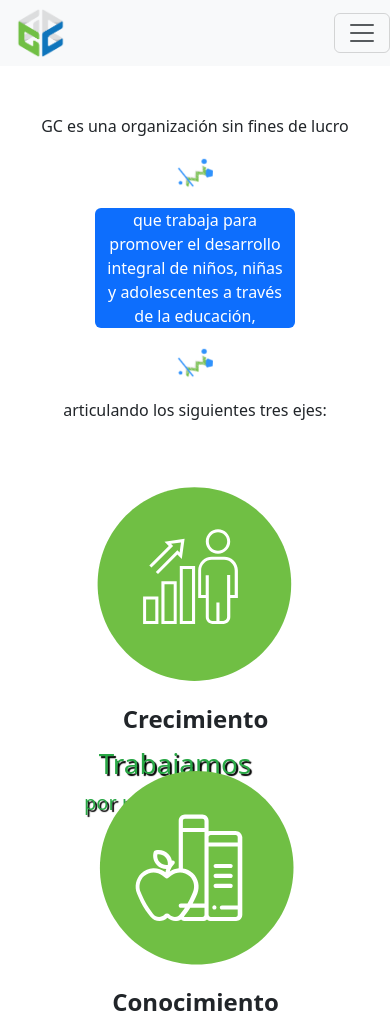
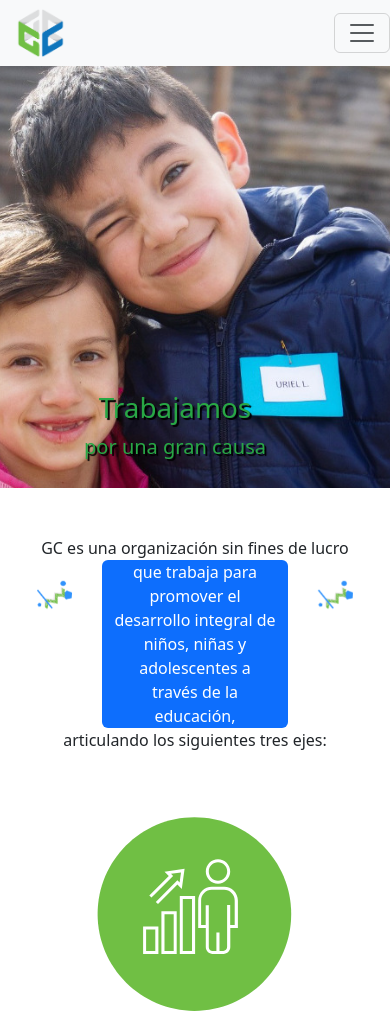
Before and after one commit to AlvaroJC17/P_INTEGRADOR_01, a plain HTML site: page index.html in a window 390 px wide. Shown: the top 1023 px of the page. Drawn offline with nearby package versions, Linux system fonts and the light colour scheme.

Commit message:
Update index.html
modificacion final home

```diff
--- a/index.html
+++ b/index.html
@@ -46,7 +46,7 @@
     </nav>
 
 
-    <header class="container-fluid mb-4 contenido">
+    <header class="container-fluid mb-4 contenido imagenCentral">
 
         <div class=" contenedorTexto text-center">
             <h2 class="textoImg fs-1 animate__animated animate__zoomIn">Trabajamos</h2>
@@ -60,17 +60,17 @@
 
         <section class="textoMain text-center container-fluid">
             <div class="my-5 container textoCentral">
+
                 <p class="text-center mb-0">GC es una organización sin fines de lucro</p>
-                <div class="d-flex justify-content-center flex-wrap  row">
-                    <span
-                        class="logoGC mx-5 col-md-1 border border-0 px-0 mx-0 animate__animated animate__fadeInLeft"></span>
-                    <p class="mx-4 mb-0 text-white parrafoMain col-7 rounded bg-primary">que trabaja para promover el
-                        desarrollo
-                        integral de niños, niñas y adolescentes a través de la educación,</p>
-                    <span
-                        class="logoGC mx-5 col-md-1 border border-0 px-0 mx-0 animate__animated animate__fadeInRight"></span>
+
+                <div class="iconosLaterales d-flex justify-content-center flex-nowrap  row">
+                    <span class="logoGC mx-0 col-md-1 border border-0 px-0 mx-0 animate__animated animate__fadeInLeft"></span>
+                    <p class="mb-0 text-white parrafoMain col-7 rounded bg-primary">que trabaja para promover el desarrollo integral de niños, niñas y adolescentes a través de la educación,</p>
+                    <span class="logoGC mx-0 col-md-1 border border-0 px-0 mx-0 animate__animated animate__fadeInRight"></span>
                 </div>
+
                 <p>articulando los siguientes tres ejes:</p>
+
             </div>
 
             <div class="m-5">
@@ -93,17 +93,14 @@
 
 
         <section class="videoMain d-flex justify-content-center my-5">
-            <iframe class="videoYoutube" width="900" height="630" src="https://www.youtube.com/embed/QHtjlg1BU0s"
-                title="YouTube video player" frameborder="0"
-                allow="accelerometer; autoplay; clipboard-write; encrypted-media; gyroscope; picture-in-picture; web-share"
-                allowfullscreen></iframe>
+            <iframe class="videoYoutube" width="900" height="600" src="https://www.youtube.com/embed/QHtjlg1BU0s" title="YouTube video player" frameborder="0" allow="accelerometer; autoplay; clipboard-write; encrypted-media; gyroscope; picture-in-picture; web-share" allowfullscreen></iframe>
         </section>
 
     </main>
 
 
 
-    <footer>
+    <footer class="d-flex justify-content-center">
         <div class="footerContainer container-fluid d-flex flex-wrap  row">
 
             <div class="direccion  col-md-6 mt-4 mb-5">
@@ -114,7 +111,7 @@
                     <li class="text-white list-group-item listadireccion">Provincia: Provincia de Buenos Aires</li>
                     <li class="text-white list-group-item listadireccion">Tlf: (54)5277 0815</li>
                     <li class="text-white list-group-item listadireccion">Mail: info@proyectogc.org</li>
-                    <li class="text-white list-group-item listadireccion"><img class="slogan rounded-2"
+                    <li class="text-white list-group-item listadireccion"><img class="slogan rounded-2 img-fluid"
                             src="./Recursos integrador/logoGC_sloganfinal.webp" alt=""></li>
                 </ul>
             </div>
```
